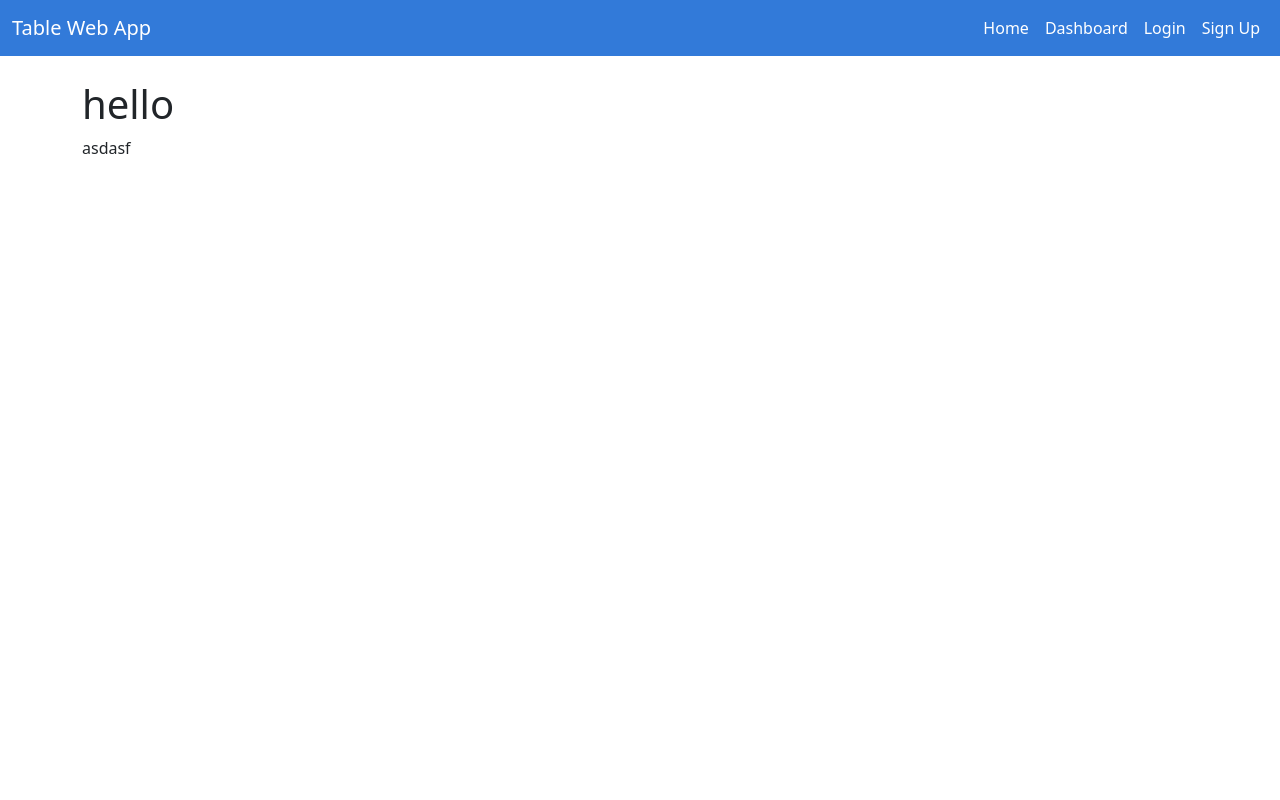
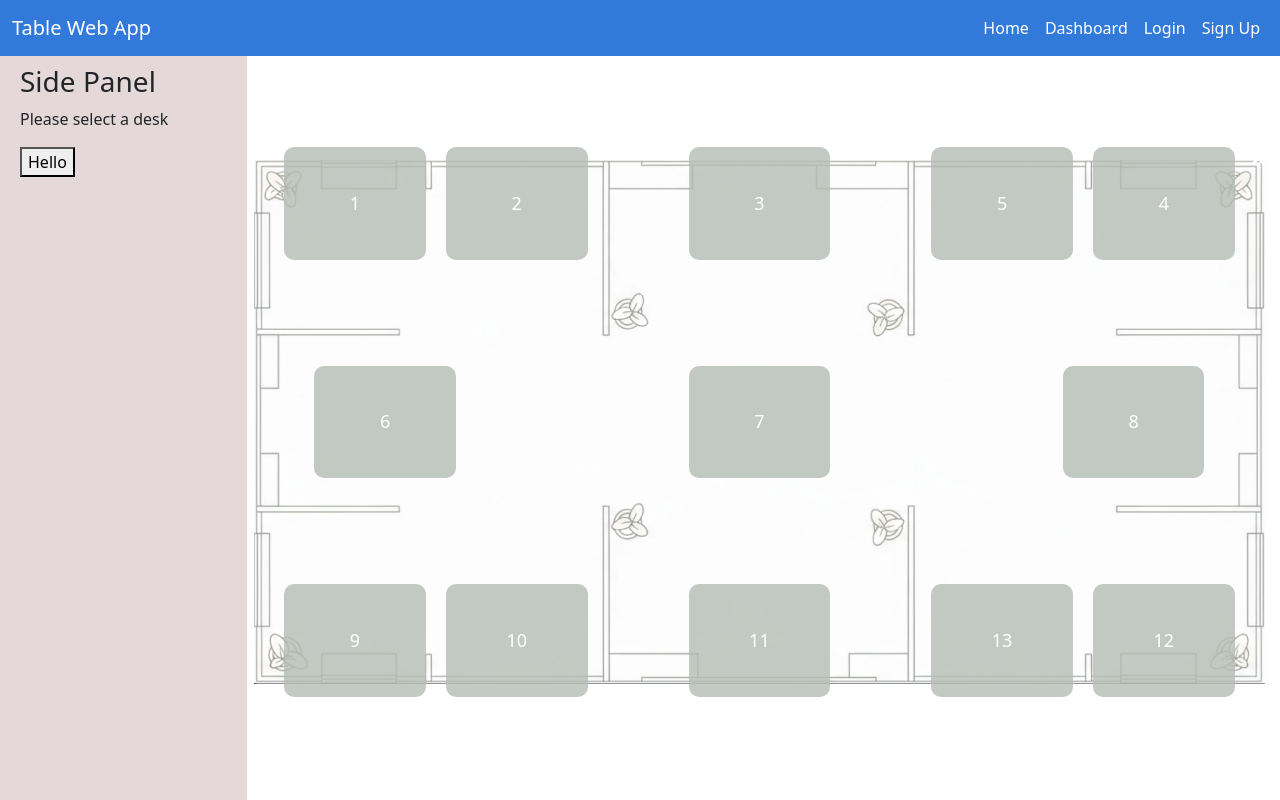
Before and after one commit to Tabak666/SemProj3, a Django app: page / in a window 1280 px wide. Run offline with Django 5.2, Linux system fonts and the light colour scheme.

Commit message:
Main screen with table display

```diff
--- a/main/static/styles/main.css
+++ b/main/static/styles/main.css
@@ -0,0 +1,68 @@
+
+.side-panel {
+  position: fixed;
+  top: 45px;
+  left: 0;
+  width: 19.3vw;
+  height: 100vw;
+  background-color: #e4d8d8;
+  padding: 20px;
+  z-index: -1;
+  overflow-y: auto;
+}
+
+.grid-container {
+  position: fixed;
+  top: 70px;
+  right: 15px;
+  width: 79vw;
+  height: 88vh;
+  overflow: hidden;
+}
+
+/* BACKGROUND */
+.background-image {
+  position: absolute;
+  top: 0;
+  left: 0;
+  width: 100%;
+  height: 100%;
+  object-fit: contain;
+  z-index: 0;
+}
+
+/* BUTTONS */
+.btn {
+  position: absolute;     /* posicion libre sobre el fondo */
+  width: 14%;
+  height: 16%;
+  border: none;
+  border-radius: 10px;
+  background-color: rgba(181, 189, 181, 0.8);
+  color: white;
+  font-size: 18px;
+  cursor: pointer;
+  z-index: 1;             /* orden de visibilidad */
+  transition: background-color 0.3s;
+}
+
+.btn:hover {
+  background-color: #daf1dc;
+}
+
+/* BUTTON POSITIONS */
+.btn1 { top: 11%; left: 3%; }
+.btn2  { top: 11%; left: 19%; }
+.btn3  { top: 11%; left: 43%; }
+.btn4  { top: 11%; left: 83%; }
+.btn5  { top: 11%; left: 67%;  }
+
+.btn6  { top: 42%; left: 6%; }
+.btn7  { top: 42%; left: 43%; }
+.btn8  { top: 42%; left: 80%; }
+
+.btn9  { top: 73%; left: 3%;  }
+.btn10 { top: 73%; left: 19%; }
+.btn11 { top: 73%; left: 43%; }
+.btn12 { top: 73%; left: 83%; }
+.btn13 { top: 73%; left: 67%; }
--- a/main/templates/base.html
+++ b/main/templates/base.html
@@ -11,7 +11,7 @@
     {% load static %}
     <link rel="stylesheet" href="{% static 'styles/navbar.css' %}">
 
-    {% block extra_head %}{% endblock %}
+    {% block extra_css %}{% endblock %}
 </head>
 <body>
 
--- a/main/templates/index.html
+++ b/main/templates/index.html
@@ -10,8 +10,30 @@
 {% endblock %}
 
 {% block content %}
-<div>
-    <h1> hello</h1>
-    <p>asdasf</p>
+
+<div class="side-panel">
+  <h3>Side Panel</h3>
+  <p>Please select a desk</p>
+  <button>Hello</button>
 </div>
+
+<div class="grid-container">
+  <img src="{% static 'Assets/este.jpg' %}" alt="Fondo" class="background-image">
+
+  <button class="btn btn1">1</button>
+  <button class="btn btn2">2</button>
+  <button class="btn btn3">3</button>
+  <button class="btn btn4">4</button>
+  <button class="btn btn5">5</button>
+  <button class="btn btn6">6</button>
+  <button class="btn btn7">7</button>
+  <button class="btn btn8">8</button>
+  <button class="btn btn9">9</button>
+  <button class="btn btn10">10</button>
+  <button class="btn btn11">11</button>
+  <button class="btn btn12">12</button>
+  <button class="btn btn13">13</button>
+</div>
+
+
 {% endblock %}
--- a/tableapp/settings.py
+++ b/tableapp/settings.py
@@ -33,6 +33,7 @@ ALLOWED_HOSTS = []
 INSTALLED_APPS = [
     'django.contrib.admin',
     'django.contrib.auth',
+    'livereload',
     'django.contrib.contenttypes',
     'django.contrib.sessions',
     'django.contrib.messages',
@@ -44,6 +45,7 @@ MIDDLEWARE = [
     'django.middleware.security.SecurityMiddleware',
     'django.contrib.sessions.middleware.SessionMiddleware',
     'django.middleware.common.CommonMiddleware',
+    'livereload.middleware.LiveReloadScript',
     'django.middleware.csrf.CsrfViewMiddleware',
     'django.contrib.auth.middleware.AuthenticationMiddleware',
     'django.contrib.messages.middleware.MessageMiddleware',
```
Also changed, not shown: main/static/Assets/este.jpg (added), main/static/Assets/paint.png (added).
